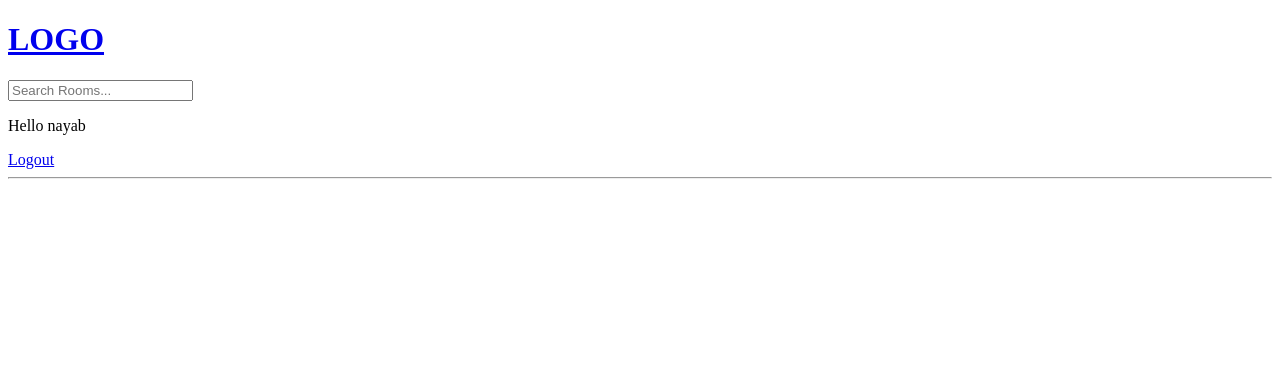
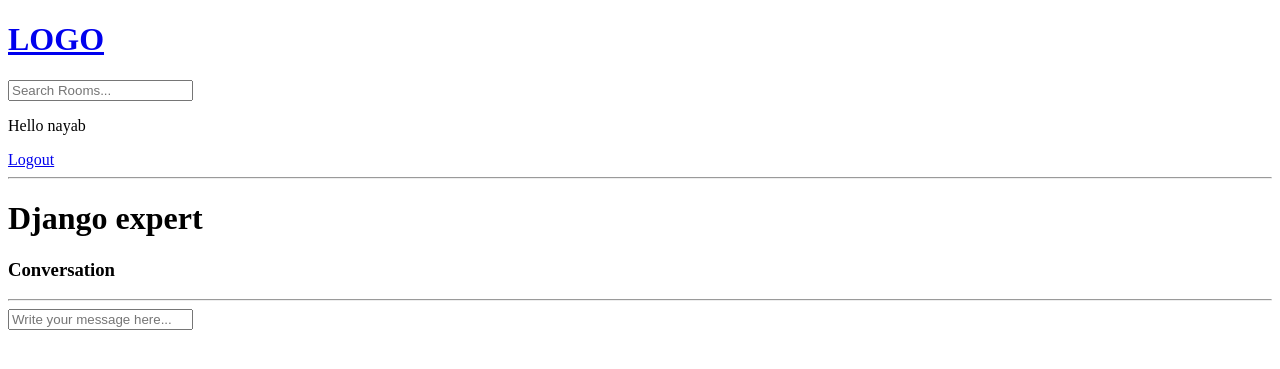
Before and after one commit to NayabMalik1/django-project1-studybudd, a Django app: page /room/6/ in a window 1280 px wide. Shown: the top 369 px of the page. Run offline with Django 5.2, Linux system fonts and the light colour scheme; a user stored in the database is signed in; data comes from the database, SQL or seed files in the repository; both versions use the stored data as it was after the commit.

Commit message:
Added comment feature to room page

```diff
--- a/base/templates/base/room.html
+++ b/base/templates/base/room.html
@@ -1,6 +1,34 @@
 {% extends 'main.html' %}
+
 {% block content %}
 
-<h1>{{room.name}}</h1>
+<h1>{{ room.name }}</h1>
 
-{% endblock content%}
+<p>{{ room.description }}</p>
+
+<div class="comment-wrapper">
+    <h3>Conversation</h3>
+    <hr>
+
+    {% for message in room_messages %}
+        <div class="message">
+            <small>@{{ message.user }}  {{ message.created|timesince }} ago </small>
+            <p>{{ message.body }}</p>  <!-- ✅ ADD THIS LINE -->
+            <hr>
+        </div>
+    {% endfor %}
+</div>
+
+
+{% if request.user.is_authenticated %}
+<div class="comment-form">
+    <form method="POST" action="">
+        {% csrf_token %}
+        <input type="text" name="body" placeholder="Write your message here..." />
+
+    </form>
+
+</div>
+{% endif %}
+
+{% endblock content %}
--- a/base/views.py
+++ b/base/views.py
@@ -3,10 +3,13 @@ from django.http import HttpResponse
 from django.contrib import messages
 from django.contrib.auth.decorators import login_required
 from django.db.models import Q
+from django.contrib.auth import logout
+from django.shortcuts import redirect
 from django.contrib.auth.models import User
 from django.contrib.auth import authenticate, login, logout
 from django.contrib.auth.forms import UserCreationForm
 from .models import Room, Topic
+from .models import Room, Message
 from .forms import RoomForm
 # Create your views here.
 # rooms = [
@@ -73,12 +76,22 @@ def home(request):
 
 
 def room(request,pk):
-    rooms=Room.objects.get(id=pk)
+    room=Room.objects.get(id=pk)
+    room_messages=room.message_set.all().order_by('-created')
+
+    if request.method=="POST":
+        message=Message.objects.create(
+            user=request.user,
+            room=room,
+            body=request.POST.get('body')
+        )
+        return redirect('room', pk=room.id)
+
     # room=None
     # for i in rooms:
      #     if i['id']==int(pk):
       #         room=i
-    context={'room': room}
+    context = {'room': room, 'room_messages': room_messages}
     return  render(request, 'base/room.html', context)
 
 
```
Also changed, not shown: base/urls.py (+4 -4 lines), README.md, db.sqlite3.
